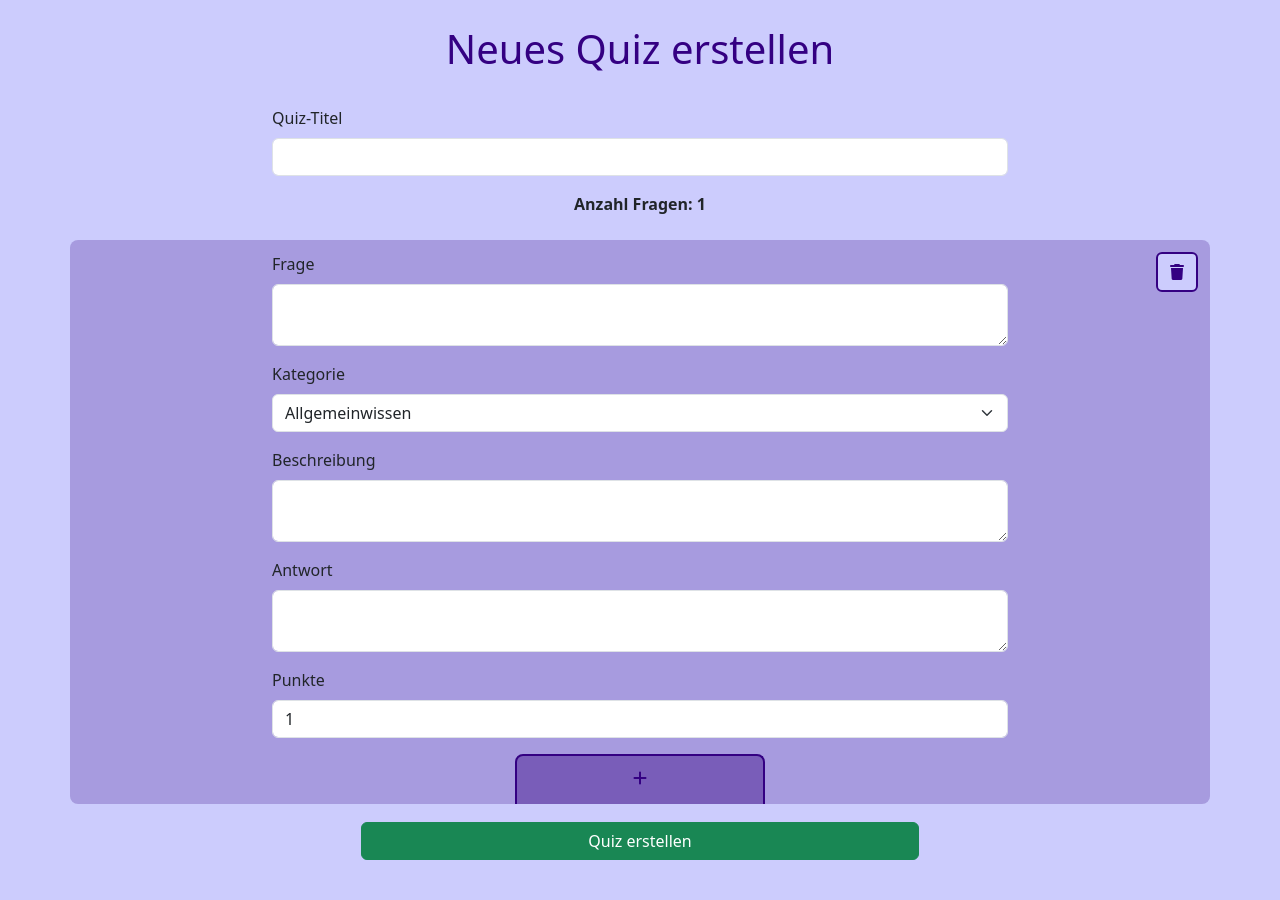
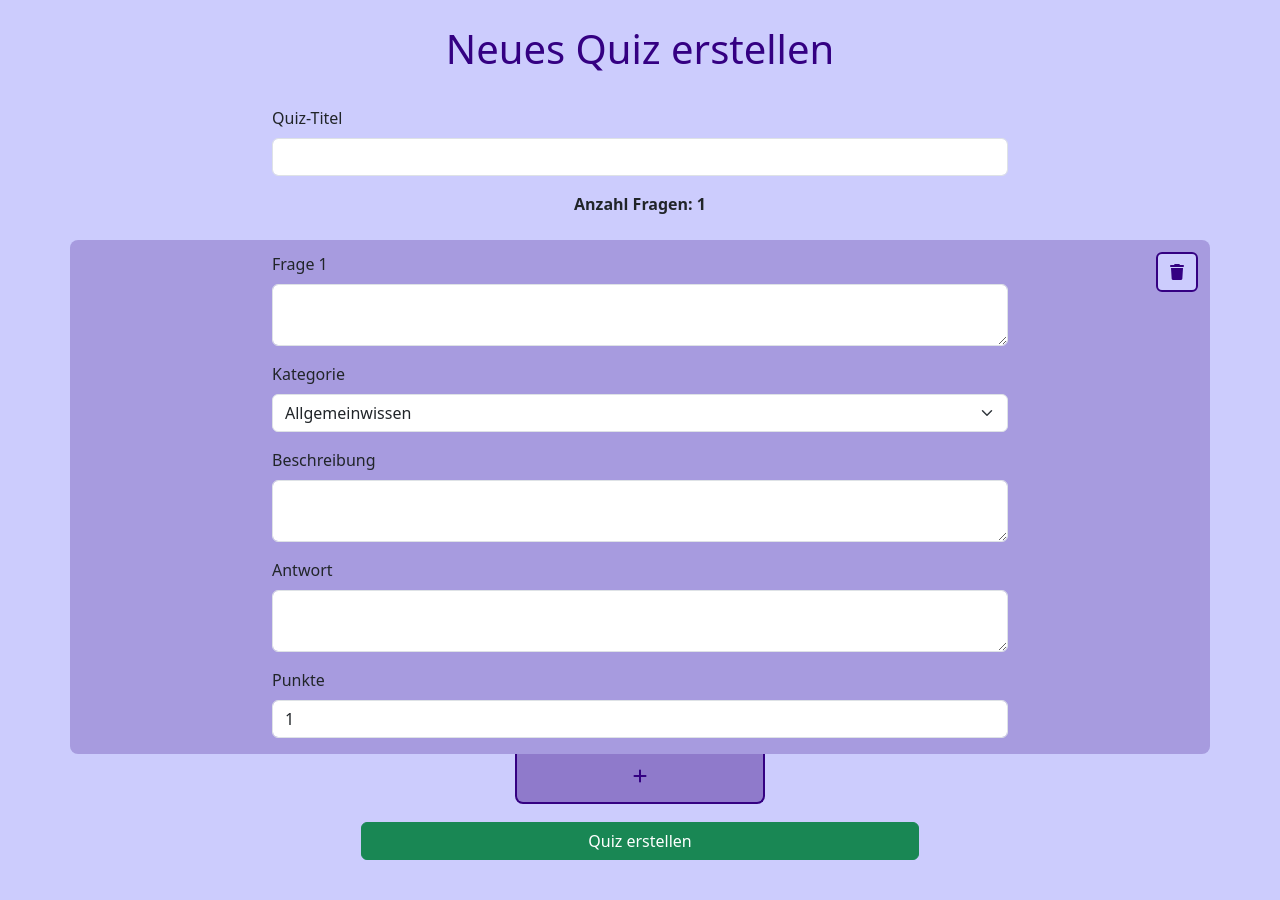
Before and after one commit to sebastianseidel24/QuizMeister, a Flask app: page /createquiz in a window 1280 px wide. Shown: the part 56-956 px from the top of the page. Run offline with Flask 3, Linux system fonts and the light colour scheme; some libraries are stand-ins or nearby versions.

Commit message:
createquiz: questions numbered and add button placed underneath

```diff
--- a/static/style.css
+++ b/static/style.css
@@ -38,9 +38,9 @@ ul {
     width: 250px;
     height: 50px;
     border: 2px solid rgb(52, 0, 130);
-    border-bottom: 0px;
-    border-top-right-radius: 8px;
-    border-top-left-radius: 8px;
+    border-top: 0px;
+    border-bottom-right-radius: 8px;
+    border-bottom-left-radius: 8px;
     color: rgb(52, 0, 130);
     background-color: rgba(52, 0, 130, 0.402);
     text-align: center;
--- a/templates/createquiz.html
+++ b/templates/createquiz.html
@@ -62,7 +62,7 @@
                     <div class="col-8">
 
                         <div class="mb-3">
-                            <label for="inputQuestion" class="form-label">Frage</label>
+                            <label for="inputQuestion" name="inputQuestion" class="form-label">Frage 1</label>
                             <textarea class="form-control" type="text" rows="2" name="questions[0][question]"
                                 required></textarea>
                         </div>
@@ -105,18 +105,20 @@
                                 max="5" step="0.5" required></input>
                         </div>
 
-                        <!-- Button zum Hinzufügen weiterer Fragen -->
-                        <div class="d-flex col-12 justify-content-center">
-                            <div class="btn-add" type="button" onclick="addQuestion()">
-                                <i class="fa-solid fa-plus"></i>
-                            </div>
-                        </div>
+
                     </div>
                     <div class="col-2 text-end">
                         <button class="btn btn-primary" type="button" onclick="deleteQuestion(0)"><i
                                 class="fa-solid fa-trash"></i></button>
                     </div>
                 </div>
+            </div>
+        </div>
+
+        <!-- Button zum Hinzufügen weiterer Fragen -->
+        <div class="d-flex col-12 justify-content-center">
+            <div class="btn-add" type="button" onclick="addQuestion()">
+                <i class="fa-solid fa-plus"></i>
             </div>
         </div>
 
@@ -153,7 +155,7 @@
                     <div class="col-8">
 
                         <div class="mb-3">
-                            <label for="inputQuestion" class="form-label">Frage</label>
+                            <label for="inputQuestion" name="inputQuestion" class="form-label">Frage ${questionIndex+1}</label>
                             <textarea class="form-control" type="text" rows="2" name="questions[${questionIndex}][question]"
                                 required></textarea>
                         </div>
@@ -196,12 +198,6 @@
                                 max="5" step="0.5" required></input>
                         </div>
 
-                        <!-- Button zum Hinzufügen weiterer Fragen -->
-                        <div class="d-flex col-12 justify-content-center">
-                            <div class="btn-add" type="button" onclick="addQuestion()">
-                                <i class="fa-solid fa-plus"></i>
-                            </div>
-                        </div>
                     </div>
                     <div class="col-2 text-end">
                         <button class="btn btn-primary" type="button" onclick="deleteQuestion(${questionIndex})"><i
@@ -229,6 +225,10 @@
                 // Aktualisiere die ID des Frage-Divs
                 questionDiv.id = `question-${index}`;
 
+                //Aktualisiere die Nummerierung der Frage
+                const inputQuestion = questionDiv.querySelector('label[name="inputQuestion"]')
+                inputQuestion.innerText = `Frage ${index+1}`;
+
                 // Aktualisiere die Nummerierung und Name-Attribute der Felder
                 questionDiv.querySelectorAll(".form-control")[0].setAttribute("name", `questions[${index}][question]`);
                 questionDiv.querySelectorAll(".form-control")[1].setAttribute("name", `questions[${index}][description]`);
```
